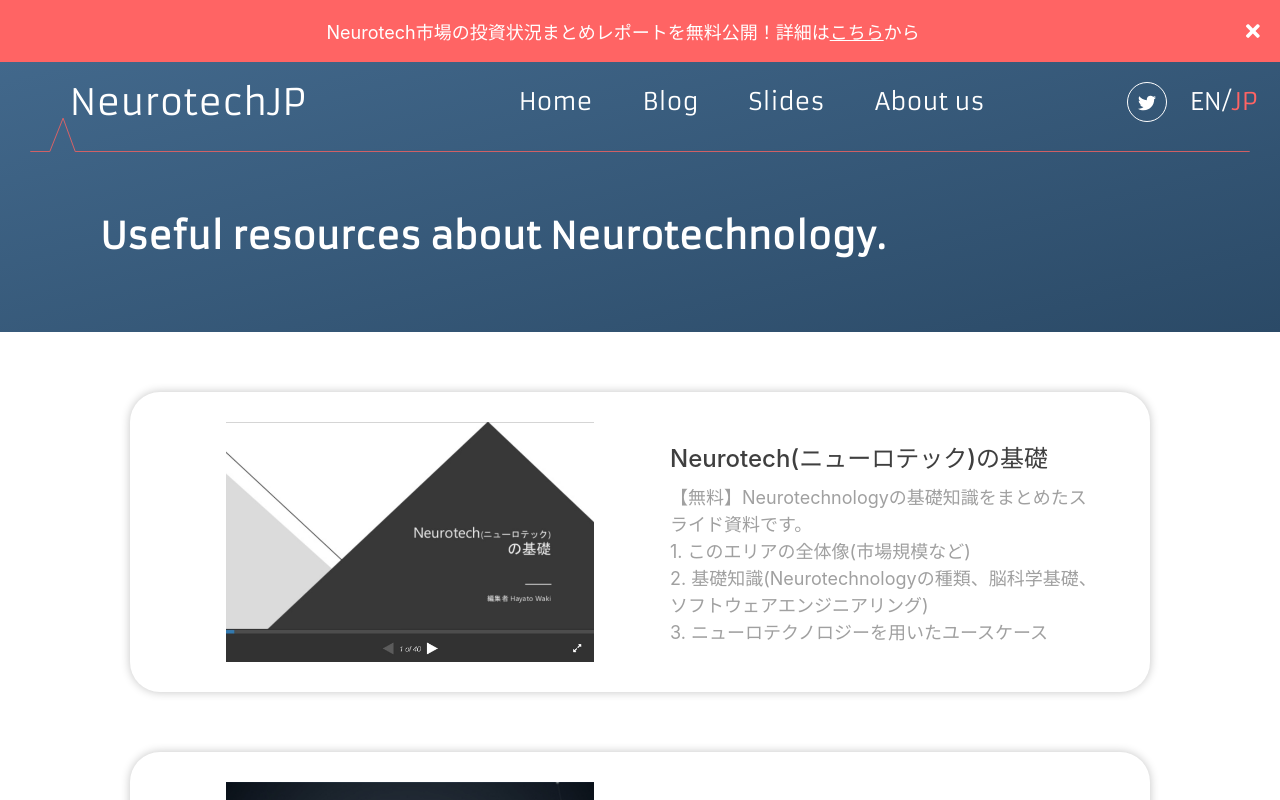
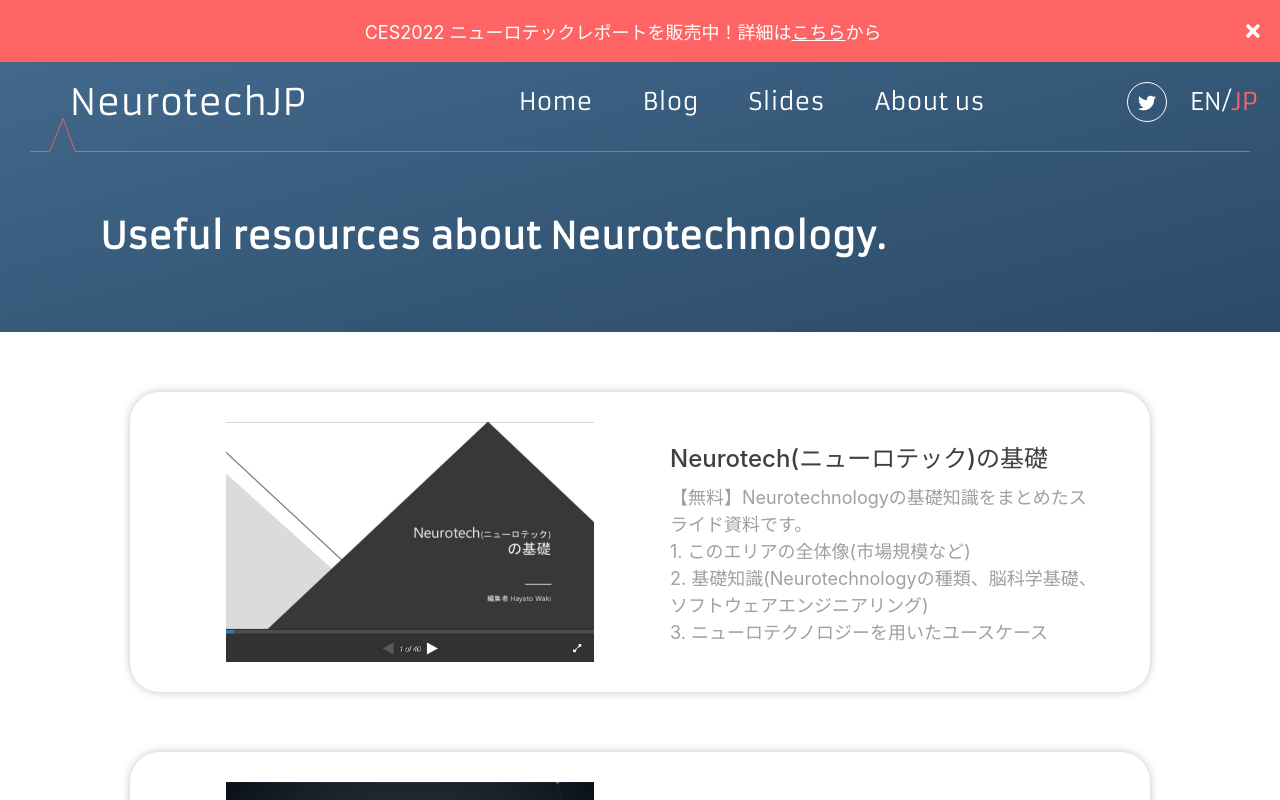
Before and after one commit to wakkihaya/neurotechjp, a Next.js app: page /jp/slides in a window 1280 px wide. Shown: the top 800 px of the page. Built offline with nearby package versions, Linux system fonts and the light colour scheme.

Commit message:
update: banner

```diff
--- a/src/components/Header.tsx
+++ b/src/components/Header.tsx
@@ -161,14 +161,14 @@ const HamburgerMenu: React.FC<HeaderDeviceProps> = ({ lang, device }) => {
   );
 };
 
-//2021/10/31: Display Banner to install the report analytics only in Japanese.
+//2022/1/17: CES 2022 Banner
 const RenderBanner: React.FC<HeaderProps> = props => {
   const { lang } = props;
   if (lang === "JP") {
     return (
       <Banner>
         <p>
-          Neurotech市場の投資状況まとめレポートを無料公開！詳細は
+          CES2022 ニューロテックレポートを販売中！詳細は
           <Link href="/jp/slides">こちら</Link>
           から
         </p>
--- a/src/styles/styles.scss
+++ b/src/styles/styles.scss
@@ -849,6 +849,10 @@
     &--subtitle {
       font-size: $very-small-font-size;
     }
+    &--button {
+      font-size: $small-font-size;
+      margin: 2rem auto;
+    }
   }
 }
 
```
